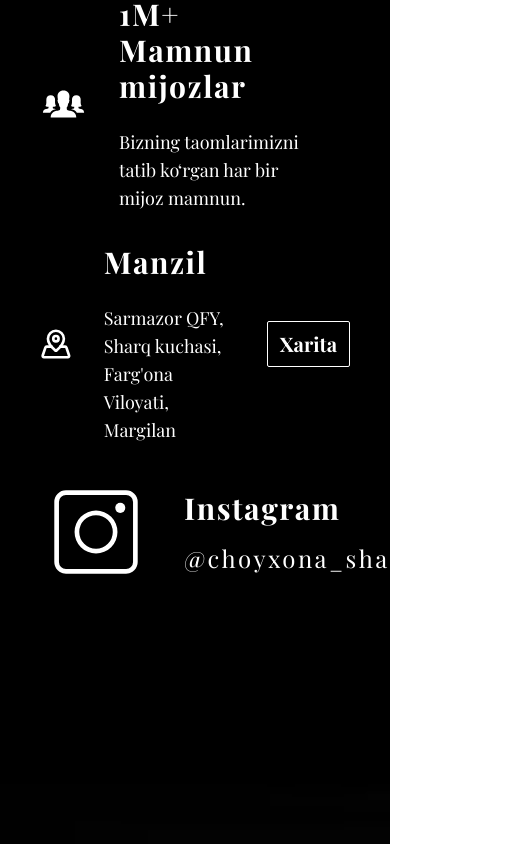
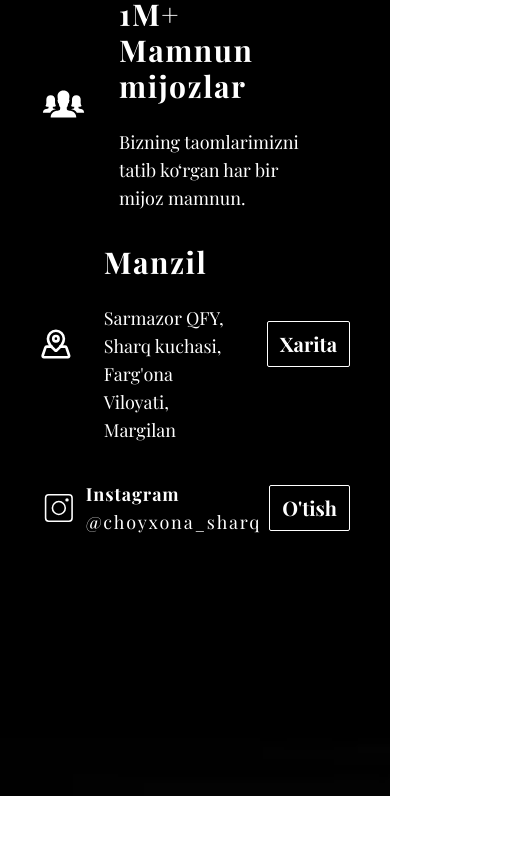
Before and after one commit to khamidullox/sharq-website, a Next.js app: page /about-home in a window 390 px wide. Shown: the part 952-1796 px from the top of the page, 531 px wide, since content can reach past the window. After the commit the page ends 1748 px from the top, so only its background shows below. Built offline with nearby package versions, Linux system fonts and the light colour scheme.

Commit message:
сделали респонсив

```diff
--- a/src/app/about-home/page.tsx
+++ b/src/app/about-home/page.tsx
@@ -13,7 +13,7 @@ function AboutHome() {
   return (
     <section
       id="about-home"
-      className="relative w-full min-h-screen bg-cover px-10  bg-no-repeat"
+      className="relative w-full min-h-screen bg-cover px-10 md:pl-16 sm:pl-2  bg-no-repeat"
       style={{ backgroundImage: "url('/img/bg-black.jpg')" }}
     >
       <div className=" py-32">
@@ -53,18 +53,18 @@ function AboutHome() {
             iocnImport={<LuMapPinned className="size-28" />}
           />
           <div className="flex items-center  md:w-[580px] w-full">
-            <div className="flex gap-8 items-center justify-between ">
+            <div className="flex md:gap-0 gap-2 w-full items-center justify-between md:text-base text-xs ">
               {/* <img src="/img/instagram.png" alt="" className="size-28" /> */}
-              <CiInstagram className="size-28" />
-              <div className=" flex flex-col gap-4 ">
-                <h3 className=" text-3xl font-bold tracking-wider">
+              <CiInstagram className="md:size-28 size-16" />
+              <div className=" text-xs flex flex-col md:gap-4 ">
+                <h3 className=" md:text-3xl text-lg font-bold tracking-wider">
                   {" "}
                   Instagram
                 </h3>
                 <Link
                   href="https://www.instagram.com/choyxona_sharq/"
                   target="_blank"
-                  className="text-2xl tracking-widest  link-hover hover:text-blue-100"
+                  className="md:text-2xl text-lg  tracking-widest  link-hover hover:text-blue-100"
                 >
                   @choyxona_sharq
                 </Link>
--- a/src/app/room-home/page.tsx
+++ b/src/app/room-home/page.tsx
@@ -9,8 +9,10 @@ function RoomHome() {
       className="relative w-full min-h-screen bg-cover -top-20 bg-center bg-no-repeat pt-40  text-white px-16"
       id="taomlar-home"
     >
-      <div className="    text-white px-16">
-        <h3 className="text-5xl font-bold pb-10 text-center">Xonalar</h3>
+      <div className="    text-white">
+        <h3 className="text-4xl font-bold pb-10 text-center md:pr-0 sm:pr-2">
+          Xonalar
+        </h3>
       </div>
       {/* <p className=" text-end pr-16 pt-16 flex justify-end gap-8 text-2xl font-bold tracking-widest">
         <Link className=" hover:link" href="/taomlar/taomlars">
@@ -21,7 +23,7 @@ function RoomHome() {
           Suvlar --&gt;
         </Link>
       </p> */}
-      <div className=" grid lg:grid-cols-3 gap-16 md:grid-cols-2 grid-cols-1">
+      <div className=" flex justify-between items-center min-h-screen lg:px-5 md:px-32   flex-wrap gap-16 ">
         {roomHome.map((item, id) => {
           return (
             // <Link
--- a/src/app/taomlar-home/page.tsx
+++ b/src/app/taomlar-home/page.tsx
@@ -11,7 +11,7 @@ function TaomlarHome() {
     >
       {/* <h1>Whereas recognition of the inherent dignity</h1> */}
 
-      <ul className=" flex justify-between items-center min-h-screen lg:px-5 md:pl-56 sm:pl-   flex-wrap gap-16 py-16 ">
+      <ul className=" flex justify-between items-center min-h-screen lg:px-5 md:px-32 w-full   flex-wrap gap-16 py-16 ">
         {taomlar.map((item, id) => {
           return (
             <Link
--- a/src/app/taomlar/chay/page.tsx
+++ b/src/app/taomlar/chay/page.tsx
@@ -13,7 +13,7 @@ function Chay() {
       {/* Текст (адаптивный размер) */}
       <div className="  pt-40  text-white px-16">
         <h3 className="text-5xl font-bold pb-10 text-center">Choy</h3>
-        <ul className="grid lg:grid-cols-3 gap-16 md:grid-cols-2 grid-cols-1 ">
+        <ul className="flex justify-between items-center mih-screen lg:px-5 md:px-32   flex-wrap gap-16 ">
           {choylar.choy.map((item, id) => {
             return (
               <Fragment key={id}>
@@ -29,7 +29,7 @@ function Chay() {
           })}
         </ul>
         <h3 className="text-5xl font-bold py-10 text-center">Suvlar</h3>
-        <ul className="grid lg:grid-cols-3 gap-16 md:grid-cols-2 grid-cols-1 ">
+        <ul className="flex justify-between items-center min-screen lg:px-5 md:px-32   flex-wrap gap-16 ">
           {choylar.suv.map((item, id) => {
             return (
               <Fragment key={id}>
@@ -44,9 +44,9 @@ function Chay() {
             );
           })}
         </ul>
-        <p className=" text-end pr-16 pt-16 flex justify-end gap-8 text-2xl font-bold tracking-widest">
+        <p className=" text-end md:pr-16 pt-16 flex justify-end gap-8 text-2xl font-bold tracking-widest">
           <Link className=" hover:link" href="/taomlar/taomlars">
-            &lt;-- Taomlar{" "}
+            &lt;-- Taomlar
           </Link>
           <span></span>
           <Link className=" hover:link" href="/taomlar/salat">
--- a/src/app/taomlar/salat/page.tsx
+++ b/src/app/taomlar/salat/page.tsx
@@ -11,7 +11,7 @@ function Salt() {
     >
       <div className="  pt-40  text-white px-16">
         <h3 className="text-5xl font-bold pb-10 text-center"></h3>
-        <ul className="grid lg:grid-cols-3 gap-16 md:grid-cols-2 grid-cols-1 ">
+        <ul className="flex justify-between items-center  lg:px-5 md:px-32   flex-wrap gap-16 ">
           {salats.salat.map((item, id) => {
             return (
               <Fragment key={id}>
--- a/src/app/taomlar/taomlars/page.tsx
+++ b/src/app/taomlar/taomlars/page.tsx
@@ -14,7 +14,7 @@ function Taomlars() {
       {/* Текст (адаптивный размер) */}
       <div className="  pt-40  text-white px-16">
         <h3 className="text-5xl font-bold pb-10 text-center">Setlar</h3>
-        <ul className="grid lg:grid-cols-3 gap-16 md:grid-cols-2 grid-cols-1 ">
+        <ul className="flex justify-between items-center  lg:px-5 md:px-32   flex-wrap gap-16 ">
           {taomalrs.setlar.map((item, id) => {
             return (
               <Fragment key={id}>
@@ -30,7 +30,7 @@ function Taomlars() {
           })}
         </ul>
         <h3 className="text-5xl font-bold py-10 text-center">Oshlar</h3>
-        <ul className="grid lg:grid-cols-3 gap-16 md:grid-cols-2 grid-cols-1 ">
+        <ul className="flex justify-between items-center mn-h-screen lg:px-5 md:px-32   flex-wrap gap-16 ">
           {taomalrs.osh.map((item, id) => {
             return (
               <Fragment key={id}>
@@ -46,7 +46,7 @@ function Taomlars() {
           })}
         </ul>
         <h3 className="text-5xl font-bold py-10 text-center">Boshqa Taomalr</h3>
-        <ul className="grid lg:grid-cols-3 gap-16 md:grid-cols-2 grid-cols-1 ">
+        <ul className="flex justify-between items-center minscreen lg:px-5 md:px-32   flex-wrap gap-16 ">
           {taomalrs.boshqa.map((item, id) => {
             return (
               <Fragment key={id}>
--- a/src/components/CardItem.tsx
+++ b/src/components/CardItem.tsx
@@ -10,7 +10,7 @@ function CardItem({ id, img, name, description, price }: CardItem) {
   return (
     <li
       key={id * Math.random()}
-      className="card bg-base-100 text-black w-96 h-96 justify-center object-center hover:shadow-white hover:shadow-sm transition-transform duration-300 hover:scale-105 "
+      className="card bg-base-100 text-black w-96 md:h-96 h-72 justify-center object-center hover:shadow-white hover:shadow-sm transition-transform duration-300 hover:scale-105 "
     >
       <figure>
         <img
```
